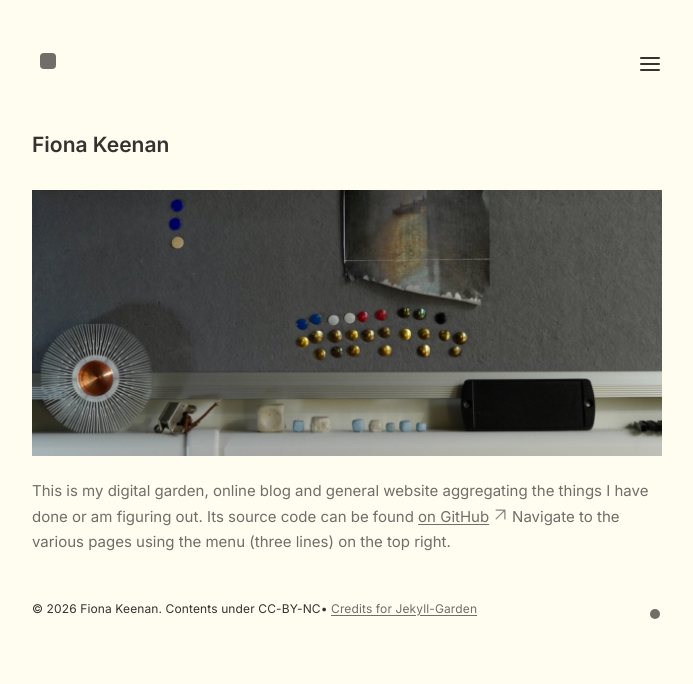
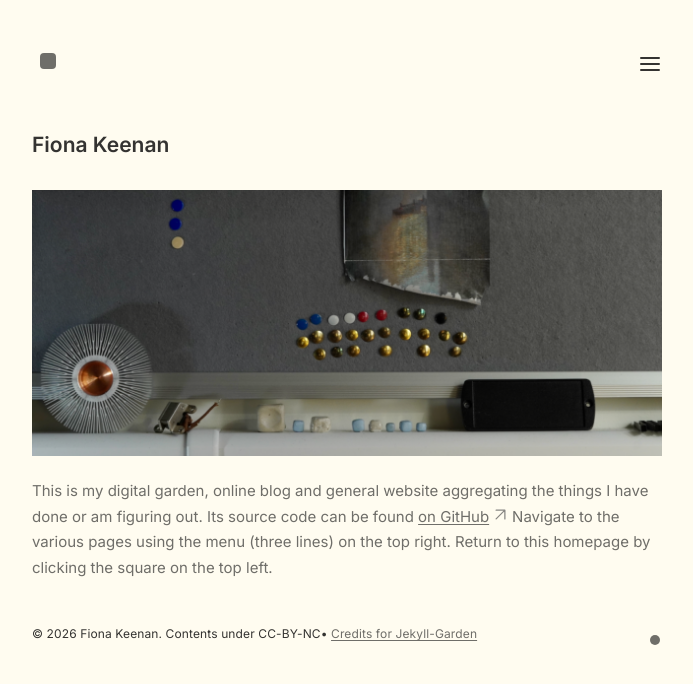
Before and after one commit to fionatkeenan/fionatkeenan.github.io, a Jekyll site: the page built from pages/index.md, in a window 1280 px wide. Shown: the top 684 px of the page, without its empty margins (293-986 px from the left). Built offline with Jekyll 4.4.1, drawn with Linux system fonts in a browser that asks for light colours.

Commit message:
Add files via upload

```diff
--- a/pages/index.md
+++ b/pages/index.md
@@ -7,4 +7,4 @@ title: index
 
 ![decorative image of small objects in front of a pinboard with pins ](/assets/img/index.png)
 
-This is my digital garden, online blog and general website aggregating the things I have done or am figuring out. Its source code can be found [[on GitHub::https://github.com/fionatkeenan/fionatkeenan.github.io]] Navigate to the various pages using the menu (three lines) on the top right.
+This is my digital garden, online blog and general website aggregating the things I have done or am figuring out. Its source code can be found [[on GitHub::https://github.com/fionatkeenan/fionatkeenan.github.io]] Navigate to the various pages using the menu (three lines) on the top right.  Return to this homepage by clicking the square on the top left.
```
